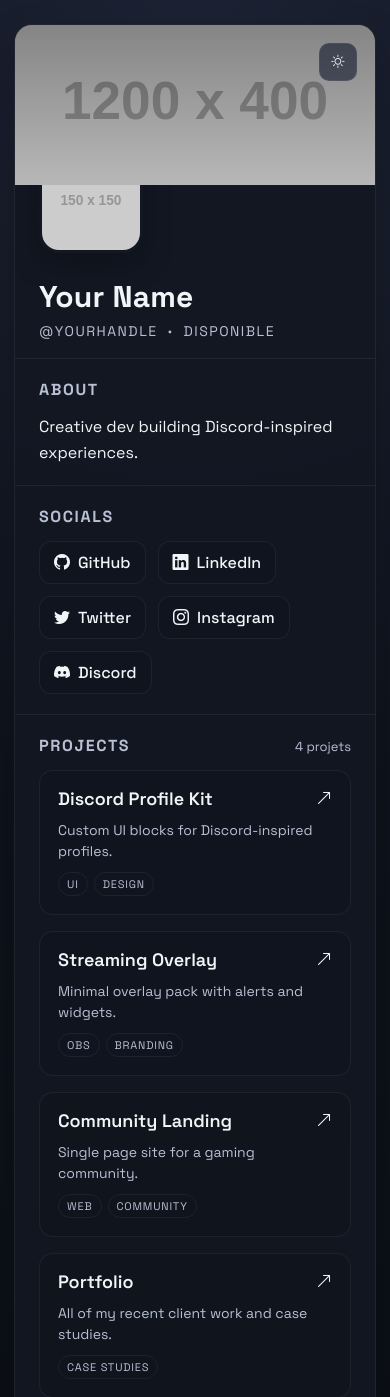
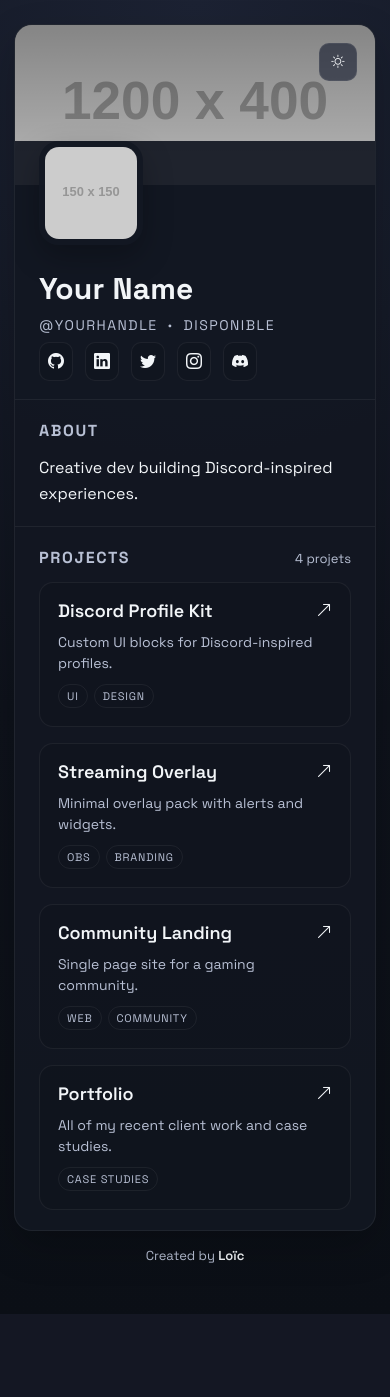
Before and after one commit to Cut0x/card-page-web, a PHP site: page / in a window 390 px wide. Shown: the top 1397 px of the page. After the commit the page ends 1314 px from the top, so only its background shows below. Run offline with PHP 8.4, Linux system fonts and the light colour scheme; grey boxes labelled with a size stand in for pictures from a placeholder-image service; some libraries are stand-ins or nearby versions.

Commit message:
Refactor header layout, adjust styles, add images
Move social badges into the profile header and remove the duplicated Socials panel; social badges now render icon-only. Add a small footer credit. Update CSS to improve visual layering and spacing (z-index adjustments for body/banner/overlay/profile, avatar border/position changes, padding and radius tweaks, responsive spacing). Add new avatar.png and banner.png assets and remove the obsolete image.png.

```diff
--- a/index.html
+++ b/index.html
@@ -35,17 +35,13 @@
                         <span class="dot">•</span>
                         <span class="status" id="status"></span>
                     </div>
+                    <div class="social-badges" id="socialLinks"></div>
                 </div>
             </div>
 
             <section class="panel about">
                 <h2>About</h2>
                 <p class="tagline" id="tagline"></p>
-            </section>
-
-            <section class="panel socials">
-                <h2>Socials</h2>
-                <div class="social-badges" id="socialLinks"></div>
             </section>
 
             <section class="panel projects">
@@ -56,6 +52,9 @@
                 <div class="project-grid" id="projectsGrid"></div>
             </section>
         </section>
+        <footer class="footer">
+            Created by <a href="https://valloic.fr" target="_blank" rel="noopener noreferrer">Loïc</a>
+        </footer>
     </main>
 
     <script src="./config.js"></script>
@@ -84,7 +83,7 @@
                 link.rel = 'noopener noreferrer';
                 link.className = 'social-badge';
                 link.title = social.name;
-                link.innerHTML = `<i class="bi ${social.icon}"></i><span>${social.name}</span>`;
+                link.innerHTML = `<i class="bi ${social.icon}"></i>`;
                 socialContainer.appendChild(link);
             });
 
--- a/src/css/style.css
+++ b/src/css/style.css
@@ -106,12 +106,14 @@ body {
     background-size: cover;
     background-position: center;
     position: relative;
+    z-index: 0;
 }
 
 .banner-overlay {
     position: absolute;
     inset: 0;
     background: linear-gradient(180deg, rgba(0, 0, 0, 0.35), rgba(0, 0, 0, 0.1));
+    z-index: 1;
 }
 
 .profile-top {
@@ -119,24 +121,28 @@ body {
     gap: 24px;
     padding: 0 36px 22px;
     align-items: flex-end;
-    margin-top: 0;
+    margin-top: -48px;
     background: var(--card, var(--card-dark));
+    position: relative;
+    z-index: 2;
 }
 
 .avatar {
     width: 120px;
     height: 120px;
     border-radius: 20px;
-    border: 3px solid var(--card, var(--card-dark));
+    border: 6px solid var(--card, var(--card-dark));
     object-fit: cover;
     box-shadow: 0 12px 30px rgba(0, 0, 0, 0.25);
-    margin-top: -40px;
+    margin-top: 0;
+    position: relative;
+    z-index: 3;
 }
 
 .identity {
     display: flex;
     flex-direction: column;
-    gap: 6px;
+    gap: 8px;
 }
 
 .name {
@@ -188,8 +194,8 @@ body {
     display: inline-flex;
     align-items: center;
     gap: 8px;
-    padding: 10px 14px;
-    border-radius: 12px;
+    padding: 8px;
+    border-radius: 10px;
     border: 1px solid var(--stroke, var(--stroke-dark));
     color: var(--text, var(--text-dark));
     text-decoration: none;
@@ -264,6 +270,23 @@ body {
     line-height: 1.5;
 }
 
+.footer {
+    margin-top: 16px;
+    text-align: center;
+    font-size: 13px;
+    color: var(--text-muted, var(--text-muted-dark));
+}
+
+.footer a {
+    color: var(--text, var(--text-dark));
+    text-decoration: none;
+    font-weight: 600;
+}
+
+.footer a:hover {
+    color: var(--accent);
+}
+
 .tags {
     display: flex;
     flex-wrap: wrap;
@@ -294,13 +317,12 @@ body {
     .profile-top {
         flex-direction: column;
         align-items: flex-start;
-        margin-top: 0;
+        margin-top: -44px;
     }
 
     .avatar {
         width: 104px;
         height: 104px;
-        margin-top: -36px;
     }
 
     .project-grid {
```
Also changed, not shown: src/img/avatar.png (added), src/img/banner.png (added), src/img/image.png (deleted).
